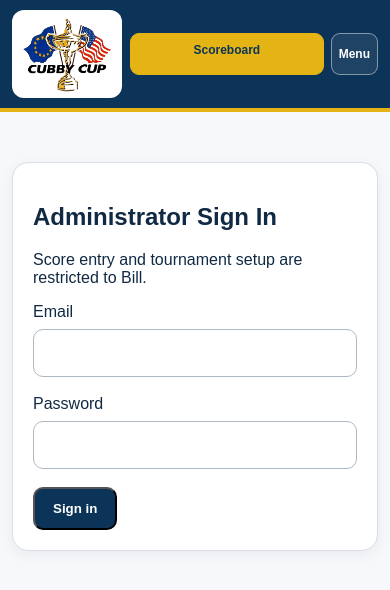
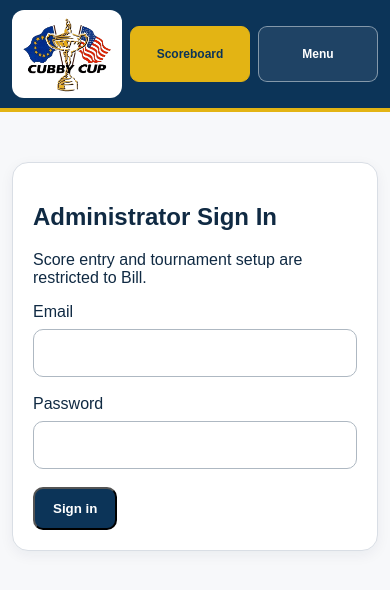
Before and after one commit to wjluyk-app/vet-head-app, a Next.js app: page /login in a window 390 px wide. Shown: the top 590 px of the page. Built offline with nearby package versions, Linux system fonts and the light colour scheme; no server answers.

Commit message:
Make mobile header buttons equal size

```diff
--- a/src/app/globals.css
+++ b/src/app/globals.css
@@ -3910,3 +3910,29 @@ table {
     font-size: 36px;
   }
 }
+
+/* =========================================================
+   MOBILE HEADER — EQUAL SCOREBOARD AND MENU BUTTONS
+   ========================================================= */
+
+@media (max-width: 760px) {
+  .mobileHeaderControls {
+    display: grid;
+    grid-template-columns: repeat(2, minmax(0, 1fr));
+    gap: 8px;
+    width: 100%;
+    min-width: 0;
+  }
+
+  .mobileScoreboardButton,
+  .mobileMenuButton {
+    width: 100%;
+    min-width: 0;
+    min-height: 56px;
+    display: flex;
+    align-items: center;
+    justify-content: center;
+    padding: 0 10px;
+    text-align: center;
+  }
+}
```
